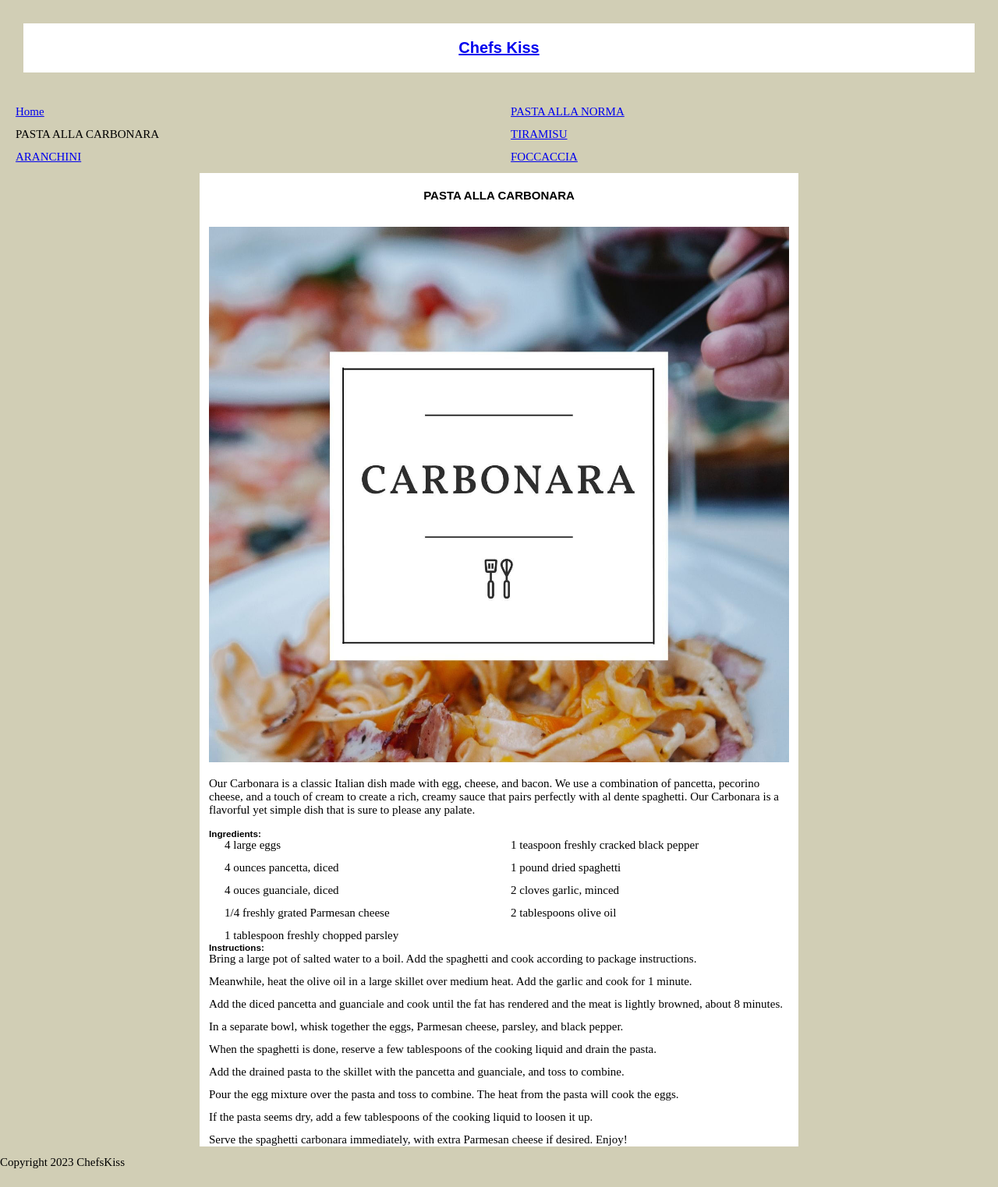
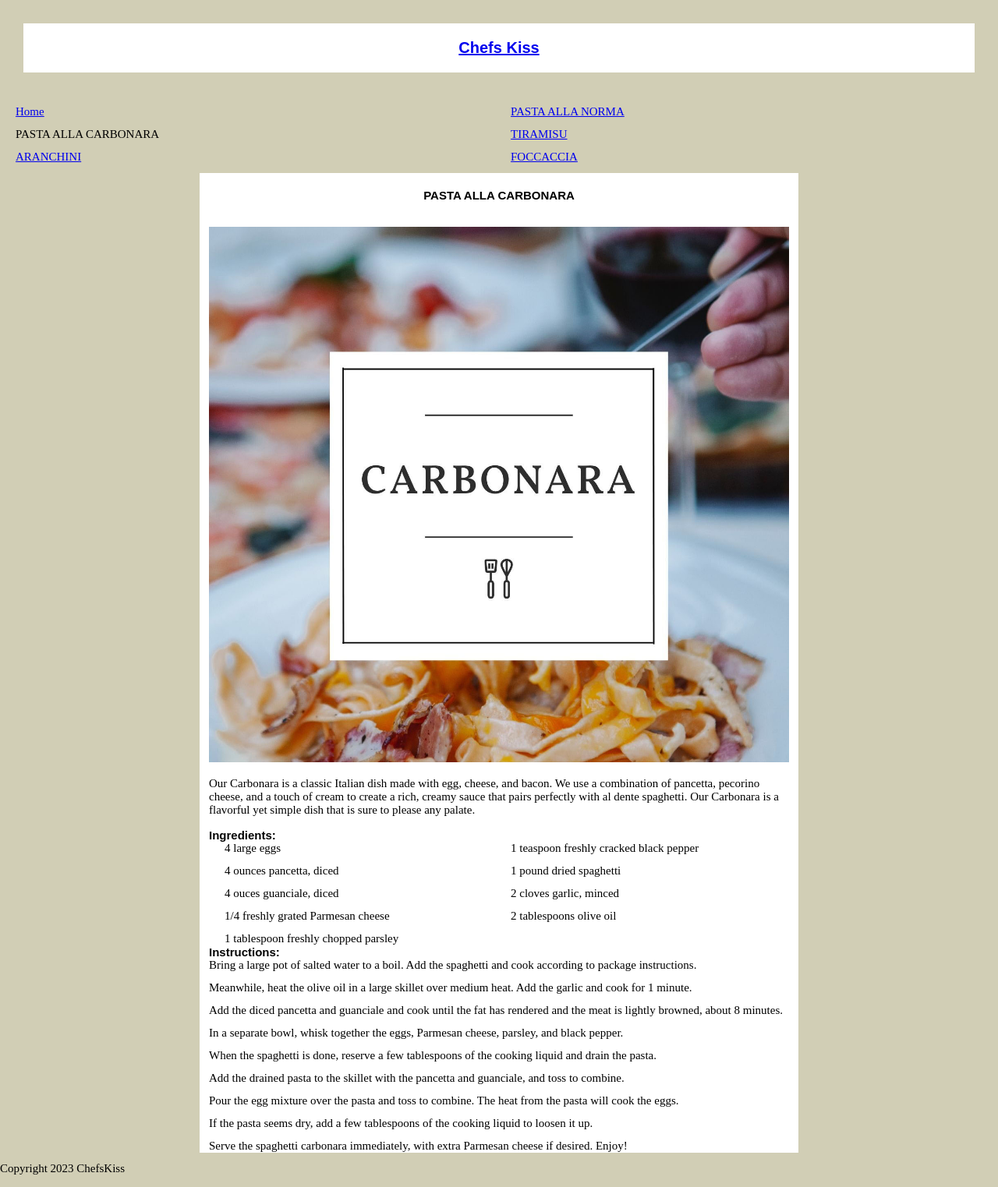
Before and after one commit to AmyLindsay1/ChefsKiss, a Jekyll site: the page built from _recipes/recipe2.md, in a window 1280 px wide. Shown: the whole page at 78% size. Built offline with Jekyll 4.4.1, drawn with Linux system fonts in a browser that asks for light colours.

```diff
--- a/_recipes/recipe2.md
+++ b/_recipes/recipe2.md
@@ -5,13 +5,11 @@ order: 1
 layout: recipe
 published: true
 ---
-
-
 ![](../uploads/carb.jpg)
 
 Our Carbonara is a classic Italian dish made with egg, cheese, and bacon. We use a combination of pancetta, pecorino cheese, and a touch of cream to create a rich, creamy sauce that pairs perfectly with al dente spaghetti. Our Carbonara is a flavorful yet simple dish that is sure to please any palate.
 
-### Ingredients:
+## Ingredients:
 
 * 4 large eggs
 * 4 ounces pancetta, diced
@@ -23,7 +21,7 @@ Our Carbonara is a classic Italian dish made with egg, cheese, and bacon. We use
 * 2 cloves garlic, minced
 * 2 tablespoons olive oil
 
-### Instructions:
+## Instructions:
 
 1. Bring a large pot of salted water to a boil. Add the spaghetti and cook according to package instructions.
 2. Meanwhile, heat the olive oil in a large skillet over medium heat. Add the garlic and cook for 1 minute.
```
